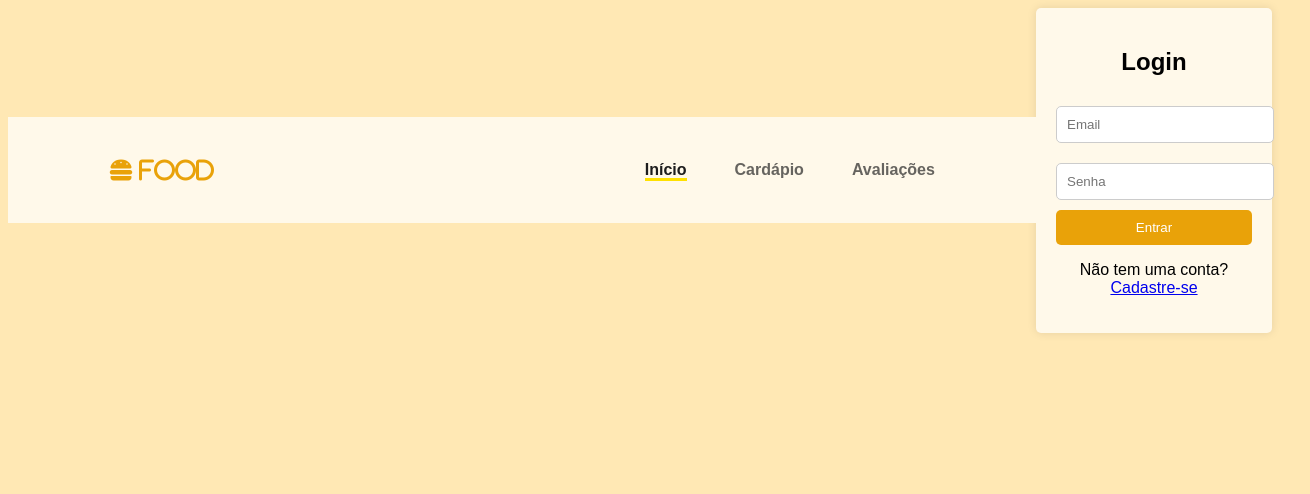
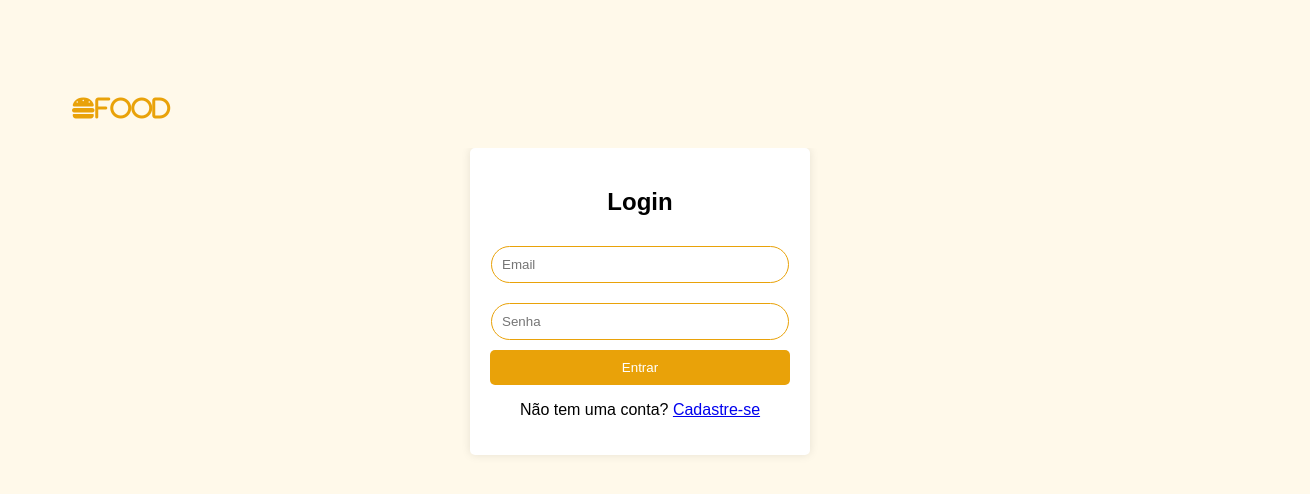
Before and after one commit to franciscomateusrodriguescastro/Tecnicasdeintegra-odesistemas, a website: page login.html in a window 1280 px wide. Shown: the whole page, 1310 px wide, since content can reach past the window. Drawn offline with nearby package versions, Linux system fonts and the light colour scheme.

Commit message:
Atualização!

```diff
--- a/login.html
+++ b/login.html
@@ -13,19 +13,8 @@
 </head>
 <body>
     <nav id="navbar">
-        <i class="fa-solid fa-burger" id="nav_logo"> FOOD</i>
+        <i class="fa-solid fa-burger" id="nav_logo"></a>FOOD</i>
 
-        <ul id="nav_list">
-            <li class="nav-item active">
-                <a href="#home">Início</a>
-            </li>
-            <li class="nav-item">
-                <a href="#menu">Cardápio</a>
-            </li>
-            <li class="nav-item">
-                <a href="#testimonials">Avaliações</a>
-            </li>
-        </ul>
     </nav>
     <div class="container">
         <h2 id="form-title">Login</h2>
--- a/src/styles/login.css
+++ b/src/styles/login.css
@@ -1,6 +1,6 @@
 :root {
     --color-primary-1: #fff9ea;
-    --color-primary-2: #ffe8b4;
+    --color-primary-2: #ffb300;
     --color-primary-3: #f8d477;
     --color-primary-4: #ffe100;
     --color-primary-5: #ffcb45;
@@ -11,14 +11,15 @@
 }
 body {
     font-family: Arial, sans-serif;
+    background-color: var(--color-primary-1);
     display: flex;
-    justify-content: center;
     align-items: center;
-    height: 100vh;
-    background-color: var(--color-primary-2);
+    height: 100vh; /* Ocupa a tela inteira */
+    flex-direction: column;
+    padding-top: 60px; /* Para evitar sobreposição com a navbar fixa */
 }
 .container {
-    background: var(--color-primary-1);
+    background: var(--color-neutral-0);
     padding: 20px;
     box-shadow: 0 0 10px rgba(0, 0, 0, 0.1);
     border-radius: 5px;
@@ -27,11 +28,11 @@ body {
 }
 .hidden { display: none; }
 input {
-    width: 100%;
+    width: 92%;
     padding: 10px;
     margin: 10px 0;
-    border: 1px solid #ccc;
-    border-radius: 5px;
+    border: 1px solid var(--color-primary-6);
+    border-radius: 20px;
 }
 button {
     width: 100%;
@@ -43,12 +44,11 @@ button {
     cursor: pointer;
 }
 button:hover {
-    background: var(--color-primary-4);
+    background: var(--color-primary-5);
 }
 #navbar {
-    width: 100%;
+    width: 90%;
     display: flex;
-    align-items: center;
     justify-content: space-between;
 }
 #nav_logo {
```
